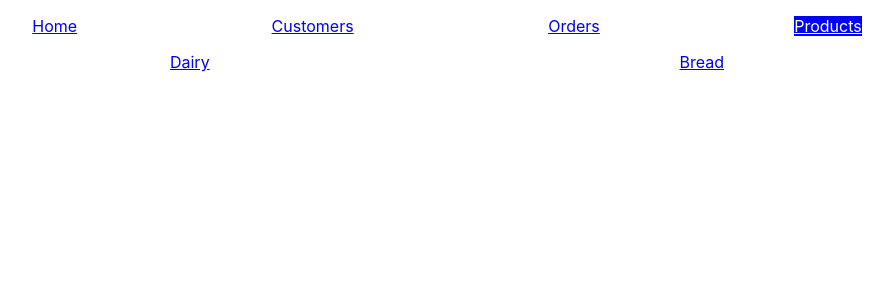
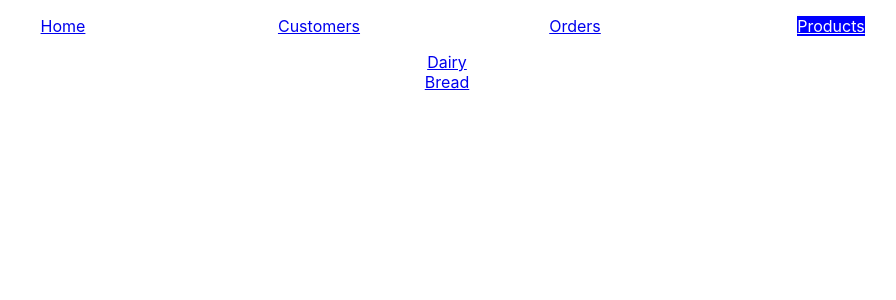
Before and after one commit to KuznetsovaVera/https---github.com-Java49VeraKuznetsova-react-project, a React (Create React App) app: page /products in a window 1280 px wide. Shown: the top 300 px of the page, without its empty margins (213-1109 px from the left). Built offline with nearby package versions, Linux system fonts and the light colour scheme.

Commit message:
HW#40 done

```diff
--- a/src/App.tsx
+++ b/src/App.tsx
@@ -9,15 +9,18 @@ import { Customers } from './components/pages/Customers';
 import { DairyProducts } from './components/pages/DairyProducts';
 import { Home } from './components/pages/Home';
 import { Orders } from './components/pages/Orders';
+import { layoutCongig } from './models/layout-config';
+import { productsCongig } from './models/products-config';
 
 function App() {
+
   return <BrowserRouter>
       <Routes>
-          <Route path='/' element={<Layout/>}>
+          <Route path='/' element={<Layout navItemConf= {layoutCongig}/>}>
               <Route index element={<Home/>}></Route>
               <Route path='customers' element={<Customers/>}/>
               <Route path='orders' element={<Orders/>}></Route>
-              <Route path='products' element={<Products/>}>
+              <Route path='products' element={<Products navConfProd={productsCongig}/>}>
                     <Route path='dairy' element={<DairyProducts/>}/>
                     <Route path='bread' element={<BreadProducts/>}/>
               </Route>
@@ -28,3 +31,22 @@ function App() {
 
 }
 export default App;
+/*
+<nav>
+        <ul className="navigator-list">
+            <li className="navigator-item">
+                <NavLink style={({isActive}) => activeLink(isActive)} to="/">Home</NavLink>
+            </li>
+            <li className="navigator-item">
+                <NavLink style={({isActive}) => activeLink(isActive)}to="/customers">Customers</NavLink>
+            </li>
+            <li className="navigator-item">
+                <NavLink style={({isActive}) => activeLink(isActive)}to="/orders">Orders</NavLink>
+            </li>
+            <li className="navigator-item">
+                <NavLink style={({isActive}) => activeLink(isActive)}to="/products">Products</NavLink>
+            </li>
+
+        </ul>
+    </nav>
+    */
--- a/src/components/navigators/Layout.tsx
+++ b/src/components/navigators/Layout.tsx
@@ -1,6 +1,13 @@
+import finalPropsSelectorFactory from "react-redux/es/connect/selectorFactory";
 import { NavLink, Outlet } from "react-router-dom"
+import { NavigatorProps } from "../../models/navigatorProps";
 import "./navigator.css"
-export const Layout: React.FC = () => {
+
+type Props = {
+    navItemConf: NavigatorProps
+ };
+
+export const Layout: React.FC<Props> = (props) => {
     function activeLink(isActive: boolean): React.CSSProperties|undefined {
         let res: React.CSSProperties = {};
         if (isActive) {
@@ -8,10 +15,22 @@ export const Layout: React.FC = () => {
         }
         return res;
     }
+    return <div>
 
-    return <div>
     <nav>
-        <ul className="navigator-list">
+        <ul className={props.navItemConf.classNameList}>
+        {props.navItemConf.navigatorConfig.map(el =>
+            <li className="navigator-item">
+            <NavLink style={({isActive}) => activeLink(isActive)} to={el.navigatorTo}>{el.navigatorName}</NavLink>
+        </li>
+          )}
+        </ul>
+    </nav>
+        <Outlet></Outlet>
+    </div>
+}
+
+/*
 <li className="navigator-item">
 <NavLink style={({isActive}) => activeLink(isActive)} to="/">Home</NavLink>
 </li>
@@ -24,9 +43,4 @@ export const Layout: React.FC = () => {
 <li className="navigator-item">
 <NavLink style={({isActive}) => activeLink(isActive)}to="/products">Products</NavLink>
 </li>
-
-        </ul>
-    </nav>
-        <Outlet></Outlet>
-    </div>
-}
+*/
--- a/src/components/navigators/Products.tsx
+++ b/src/components/navigators/Products.tsx
@@ -1,16 +1,29 @@
 import { NavLink, Outlet } from "react-router-dom";
+import { NavigatorProps } from "../../models/navigatorProps";
 
-export const Products: React.FC = () => {
+type Props = {
+    navConfProd: NavigatorProps;
+}
+export const Products: React.FC<Props> = (props) => {
+    function activeLink(isActive: boolean): React.CSSProperties|undefined {
+        let res: React.CSSProperties = {};
+        if (isActive) {
+            res = {backgroundColor: "blue", color: "white"}
+        }
+        return res;
+    }
+   function getItems (): JSX.Element[] {
+        return props.navConfProd.navigatorConfig.map(el =>
+            <li className="navigator-item">
+            <NavLink style={({isActive}) => activeLink(isActive)}
+            to={el.navigatorTo}>{el.navigatorName}</NavLink>
+        </li>)
+    }
 return <div>
     <nav>
-    <ul className="navigator-list">
-                <li className="navigator-item">
-                    <NavLink to="/products/dairy">Dairy</NavLink>
-                </li>
-                <li className="navigator-item">
-                <NavLink to="/products/bread">Bread</NavLink>
-                </li>
-            </ul>
+    <ul className={props.navConfProd.classNameList}>
+    {getItems()}
+                </ul>
     </nav>
     <Outlet></Outlet>
 </div>
--- a/src/components/navigators/navigator.css
+++ b/src/components/navigators/navigator.css
@@ -1,10 +1,34 @@
-.navigator-list {
+.navigator-list-layout {
+    display: flex;
+    flex-direction: row;
+    justify-content: space-around;
+    width: 80vw;
+    list-style: none;
+}
+.navigator-list-products {
     display: flex;
     flex-direction: column;
     justify-content: space-around;
     width: 80vw;
     list-style: none;
+
 }
+.navigator-item {
+    display: flex;
+    flex-direction: row;
+    justify-content: space-around;
+    width: 80vw;
+    list-style: none;
+}
+.navigator-item-layout {
+    display: flex;
+    flex-direction: row;
+    justify-content: space-around;
+    width: 80vw;
+    list-style: none;
+}
+
+
 @media(min-width: 560px) {
     .navigator-list {
         flex-direction: row;
--- /dev/null
+++ b/src/models/layout-config.ts
@@ -0,0 +1,9 @@
+import "./navigatorProps"
+import { NavigatorProps } from "./navigatorProps"
+export const layoutCongig: NavigatorProps = {
+    classNameList: "navigator-list-layout",
+    navigatorConfig:  [{navigatorTo: '/', navigatorName: 'Home'},
+    {navigatorTo: '/customers', navigatorName: 'Customers'},
+    {navigatorTo: '/orders', navigatorName: 'Orders'},
+    {navigatorTo: '/products', navigatorName: 'Products'}]
+  }
--- /dev/null
+++ b/src/models/navigatorProps.ts
@@ -0,0 +1,5 @@
+export type NavigatorProps = {
+    classNameList: string;
+   // navigatorConfig: [{navigatorTo: string, navigatorName: string}]
+    navigatorConfig: {navigatorTo: string, navigatorName: string}[]
+}
--- /dev/null
+++ b/src/models/products-config.ts
@@ -0,0 +1,7 @@
+import "./navigatorProps"
+import { NavigatorProps } from "./navigatorProps"
+export const productsCongig: NavigatorProps = {
+    classNameList: "navigator-list-products",
+    navigatorConfig:  [{navigatorTo: '/products/dairy', navigatorName: 'Dairy'},
+    {navigatorTo: '/products/bread', navigatorName: 'Bread'}]
+  }
```
Lines whose indentation alone changed are shown as unchanged.
